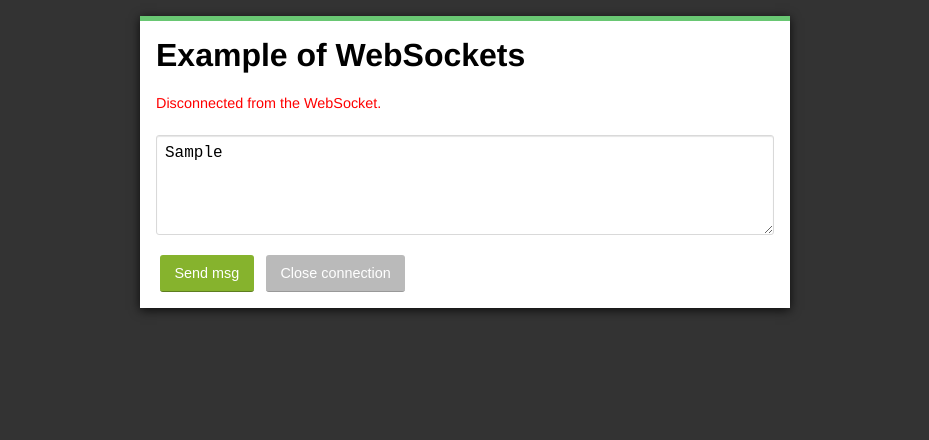
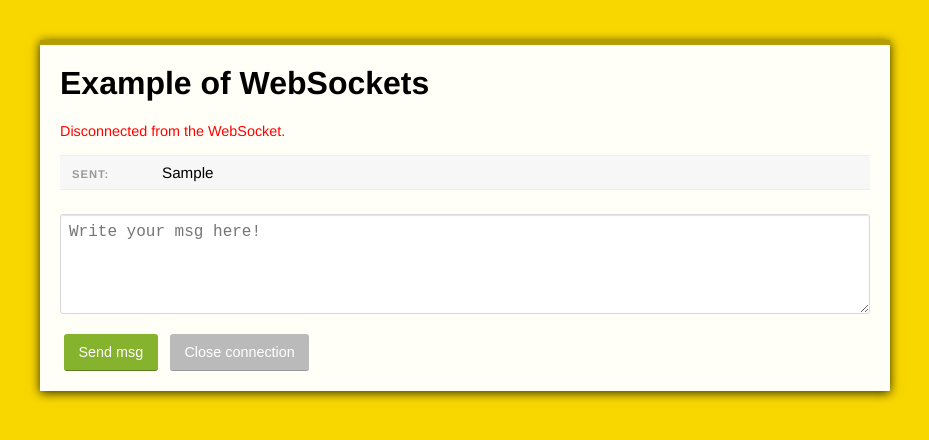
Before and after one commit to jcbain/tb_websocks, a plain HTML site: page revproxy/index.html in a window 1280 px wide. Both pictures are taken after typing "Sample" into the empty fields and a click on the button "Send msg". Shown: the whole page, without its empty margins (175-1104 px from the left). Drawn offline with Linux system fonts and the light colour scheme.

Commit message:
add tugboat

```diff
--- a/revproxy/index.html
+++ b/revproxy/index.html
@@ -1,3 +1,4 @@
+<!-- Borrowed largely from https://www.htmlgoodies.com/html5/getting-started-with-websockets/ for demo purposes -->
 <!DOCTYPE html>
 <html>
   <head>
@@ -15,16 +16,15 @@
 
       html {
         font-family: Helvetica, Arial, sans-serif;
-        font-size: 100%;
-        background: #333;
+        background: #f8d700;
       }
 
       #page-wrapper {
-        width: 650px;
-        background: #fff;
-        padding: 1em;
-        margin: 1em auto;
-        border-top: 5px solid #69c773;
+        width: 850px;
+        background: #fffff7;
+        padding: 20px;
+        margin: 40px auto;
+        border-top: 5px solid #b59d05;
         box-shadow: 0 2px 10px rgba(0, 0, 0, 0.8);
       }
 
@@ -140,18 +140,20 @@
         // get the references of the page elements.
         var form = document.getElementById("form-msg");
         var txtMsg = document.getElementById("msg");
-        var listMsgs = document.getElementById("msgs");
         var socketStatus = document.getElementById("status");
+        var listMsgs = document.getElementById("messages");
+
         var btnClose = document.getElementById("close");
 
         var socket = new WebSocket("ws://localhost:8080/server/ws");
         socket.onopen = function (event) {
-          socketStatus.innerHTML = "Connected to: " + event.currentTarget.URL;
+          socketStatus.innerHTML = "Connected to Socket";
           socketStatus.className = "open";
         };
 
         socket.onerror = function (error) {
           console.log("WebSocket error: " + error);
+          console.dir(error);
         };
 
         form.onsubmit = function (e) {
@@ -164,7 +166,8 @@
           socket.send(msg);
 
           // Adding the msg in a list of sent messages.
-          litsMsgs.innerHTML +=
+
+          listMsgs.innerHTML +=
             '<li class="sent"><span>Sent:</span>' + msg + "</li>";
 
           // Cleaning up the field after sending.
@@ -176,8 +179,9 @@
         socket.onmessage = function (event) {
           var msg = event.data;
           console.log(msg);
-          //   listMsgs.innerHTML +=
-          //     '<li class="received"><span>Received:</span>' + msg + "</li>";
+
+          listMsgs.innerHTML +=
+            '<li class="received"><span>Received:</span>' + msg + "</li>";
         };
 
         socket.onclose = function (event) {
```
Also changed, not shown: .tugboat/config.yml (added), 1 other file.
